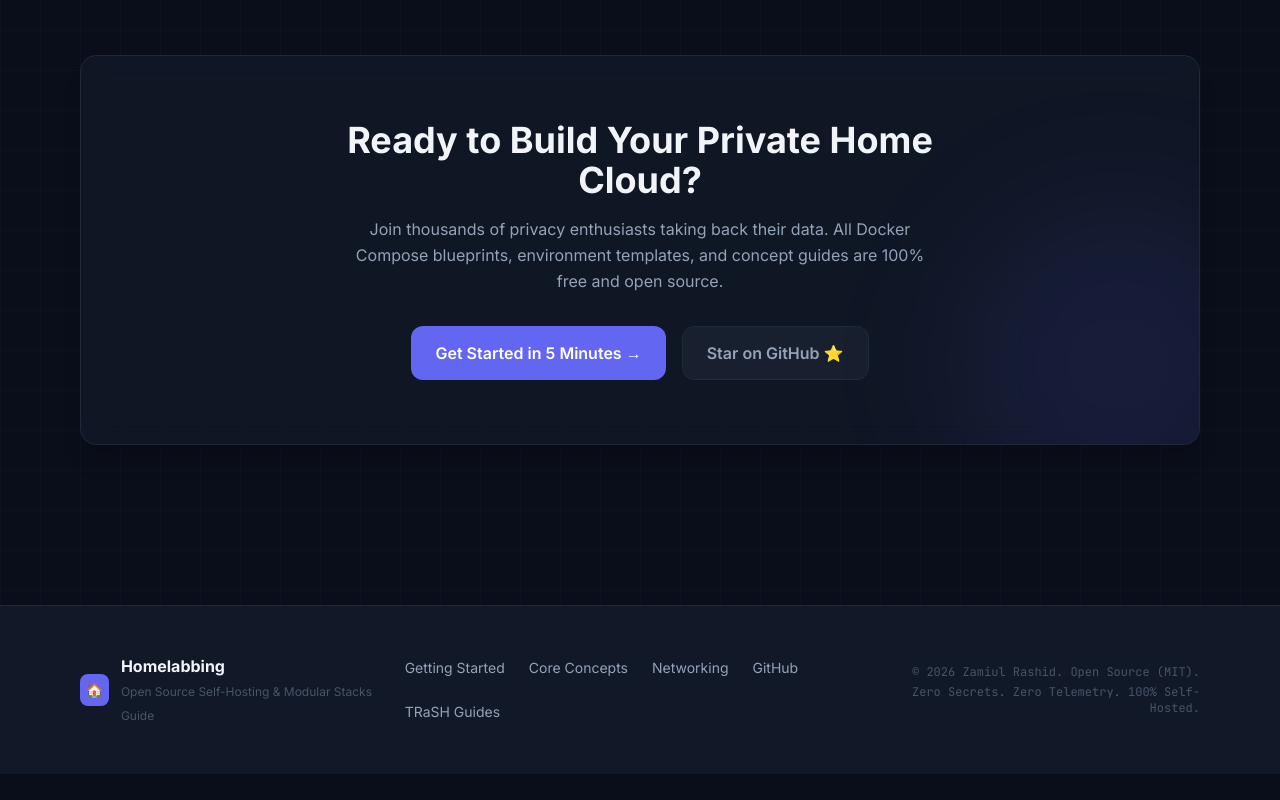
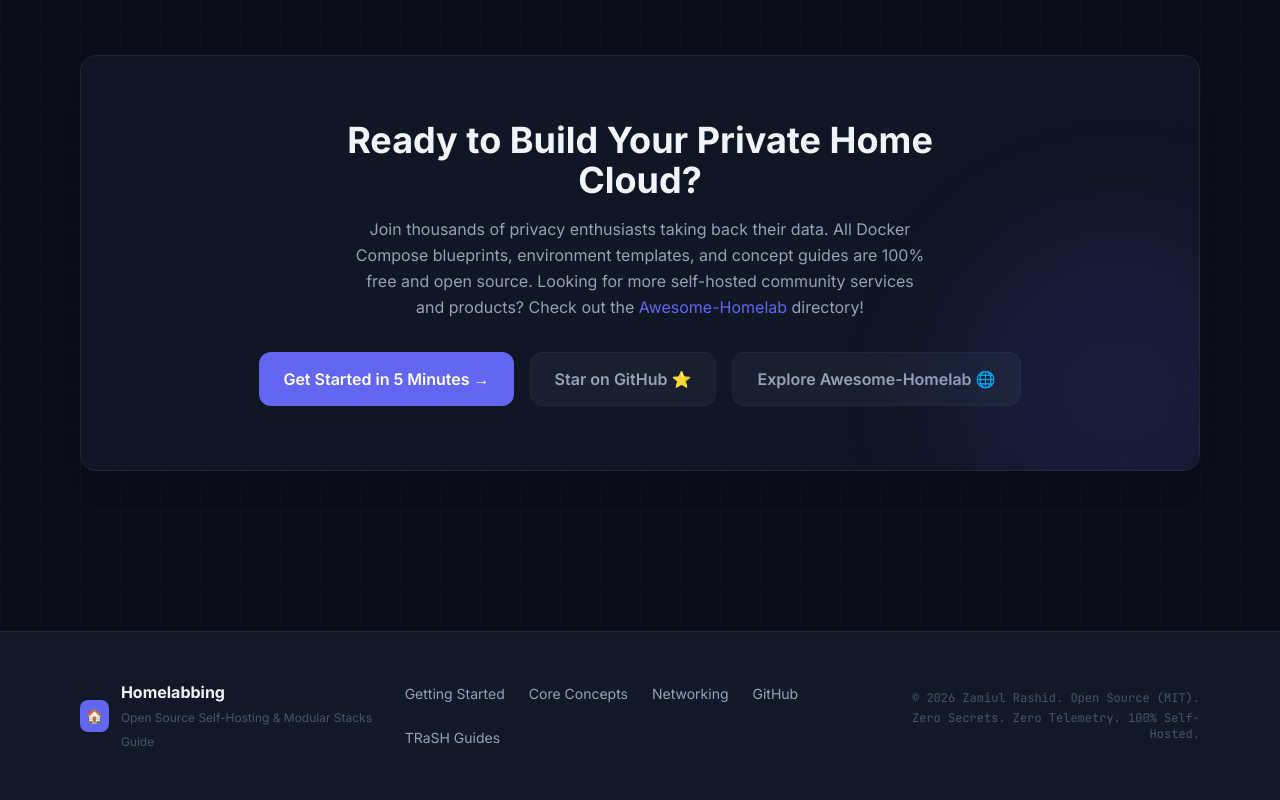
Before and after one commit to Zamiul-rashid/Homelabbing, an Astro site in the folder site/: page / in a window 1280 px wide. Shown: the part 3410-4210 px from the top of the page. Before the commit the page ends 4184 px from the top, so only its background shows below. Built offline with nearby package versions, Linux system fonts and the light colour scheme; Astro itself is replaced by a stand-in of ours.

Commit message:
docs: update README and landing page to include Awesome-Homelab community link

```diff
--- a/site/src/pages/index.astro
+++ b/site/src/pages/index.astro
@@ -109,7 +109,7 @@
         Ready to Build Your Private Home Cloud?
       </h2>
       <p class="text-text-muted max-w-xl mx-auto mt-4 text-base leading-relaxed">
-        Join thousands of privacy enthusiasts taking back their data. All Docker Compose blueprints, environment templates, and concept guides are 100% free and open source.
+        Join thousands of privacy enthusiasts taking back their data. All Docker Compose blueprints, environment templates, and concept guides are 100% free and open source. Looking for more self-hosted community services and products? Check out the <a href="https://www.awesome-homelab.com/" target="_blank" class="text-accent hover:underline">Awesome-Homelab</a> directory!
       </p>
       <div class="mt-8 flex flex-wrap justify-center gap-4">
         <a href="/Homelabbing/getting-started" class="btn-primary">
@@ -123,6 +123,14 @@
         >
           Star on GitHub ⭐
         </a>
+        <a
+          href="https://www.awesome-homelab.com/"
+          target="_blank"
+          rel="noopener noreferrer"
+          class="btn-secondary"
+        >
+          Explore Awesome-Homelab 🌐
+        </a>
       </div>
     </div>
   </section>
```
Also changed, not shown: README.md.
